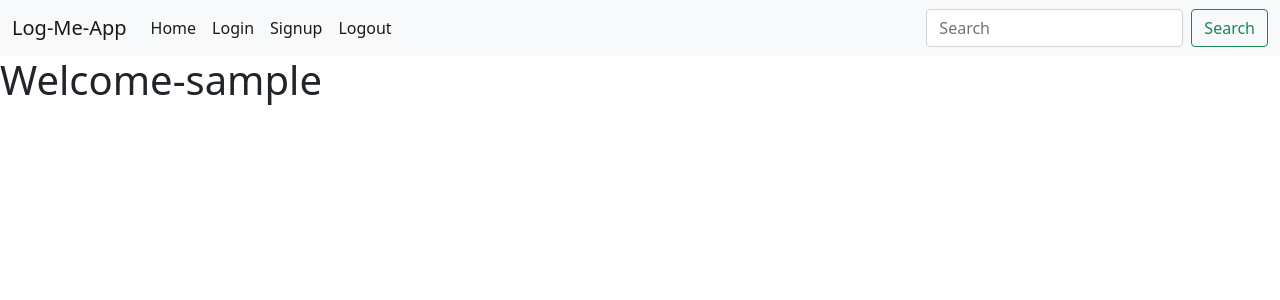
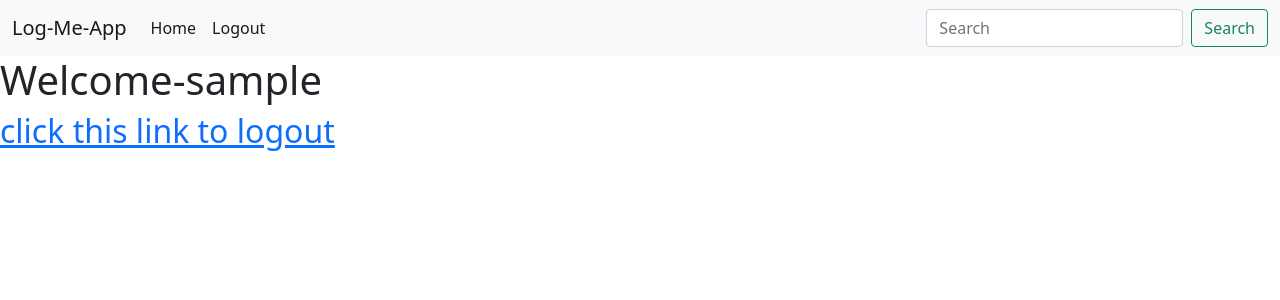
Before and after one commit to sidjain0503/loginSystem, a PHP site: page /welcome.php in a window 1280 px wide. Shown: the top 300 px of the page. Run offline with PHP 8.4, Linux system fonts and the light colour scheme; the visitor is signed in with stand-in values (Sample User, id 1).

Commit message:
adding logout functionality

```diff
--- a/partials/_nav.php
+++ b/partials/_nav.php
@@ -1,4 +1,12 @@
-<nav class="navbar navbar-expand-lg navbar-light bg-light">
+<?php
+
+if(!isset($_SESSION['loggedin']) || $_SESSION['loggedin']!=true){
+$loggedin = true;
+}
+else{
+  $loggedin=false;
+}
+echo '<nav class="navbar navbar-expand-lg navbar-light bg-light">
   <div class="container-fluid">
     <a class="navbar-brand" href="#">Log-Me-App</a>
     <button class="navbar-toggler" type="button" data-bs-toggle="collapse" data-bs-target="#navbarSupportedContent" aria-controls="navbarSupportedContent" aria-expanded="false" aria-label="Toggle navigation">
@@ -8,22 +16,30 @@
       <ul class="navbar-nav me-auto mb-2 mb-lg-0">
       <li class="nav-item">
           <a class="nav-link active" aria-current="page" href="/sidjain/LoginApp/welcome.php">Home</a>
-        </li>
-        <li class="nav-item">
+        </li>';
+
+        if($loggedin){
+        echo '<li class="nav-item">
           <a class="nav-link active" aria-current="page" href="/sidjain/LoginApp/login.php">Login</a>
         </li>
         <li class="nav-item">
           <a class="nav-link active" aria-current="page" href="/sidjain/LoginApp/signup.php">Signup</a>
-        </li>
-        <li class="nav-item">
+        </li>';
+      }
+
+        if(!$loggedin){
+        echo'<li class="nav-item">
           <a class="nav-link active" aria-current="page" href="/sidjain/LoginApp/logout.php">Logout</a>
         </li>
+      ';
+        }
 
-      </ul>
+      echo '</ul>
       <form class="d-flex">
         <input class="form-control me-2" type="search" placeholder="Search" aria-label="Search">
         <button class="btn btn-outline-success" type="submit">Search</button>
       </form>
     </div>
   </div>
-</nav>
+</nav>';
+?>
--- a/welcome.php
+++ b/welcome.php
@@ -24,6 +24,7 @@ if(!isset($_SESSION['loggedin']) || $_SESSION['loggedin']!=true){
       require './partials/_nav.php'
       ?>
     <h1>Welcome-<?php  echo $_SESSION['username']?></h1>
+    <h2> <a href="/sidjain/LoginApp/logout.php">click this link to logout</a></h2>
 
     <!-- Optional JavaScript; choose one of the two! -->
 
```
Also changed, not shown: logout.php (+9 -0 lines).
